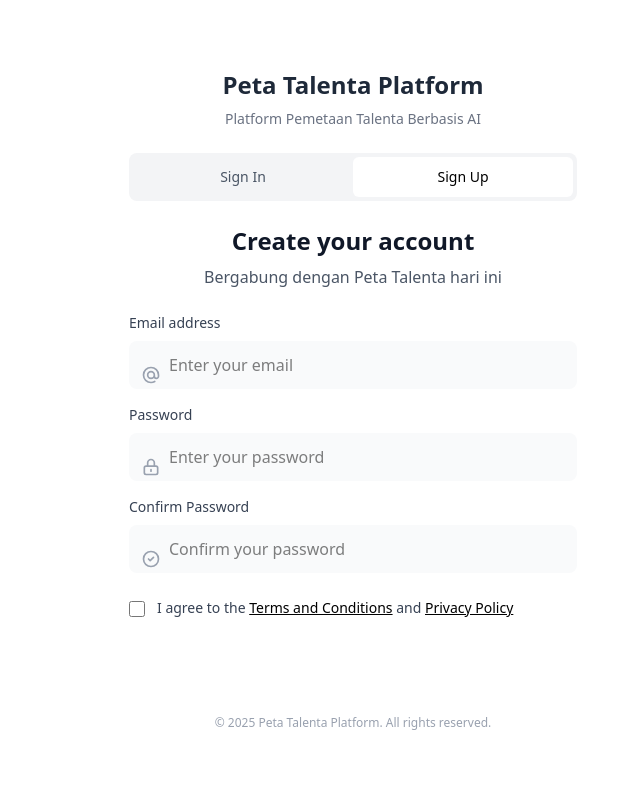
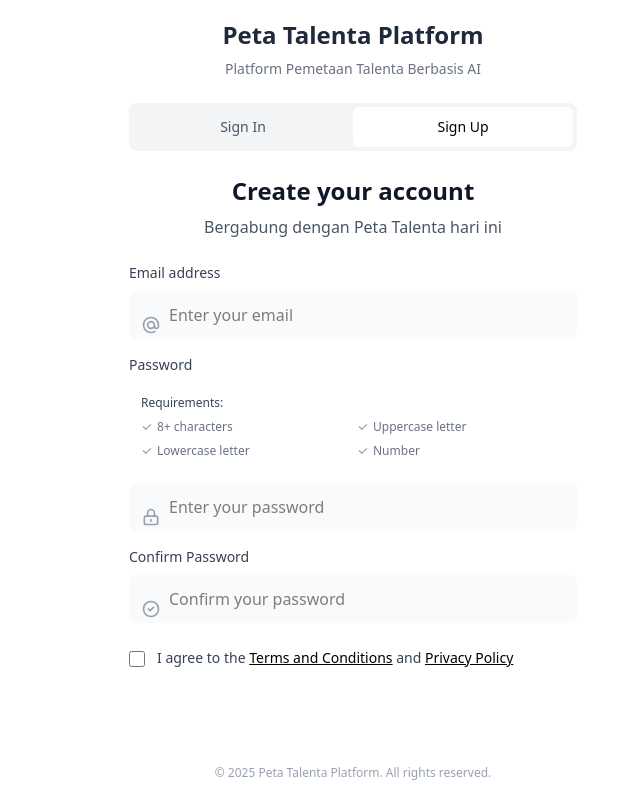
Before and after one commit to rayinailham/pt-frontend, a React (Vite) app: page /auth in a window 1280 px wide. Both pictures are taken after a click on the button "Sign Up". Shown: the whole page, without its empty margins (287-927 px from the left). Built offline with nearby package versions, Linux system fonts and the light colour scheme; no server answers.

Commit message:
sign up validation

```diff
--- a/src/components/Auth/Register.jsx
+++ b/src/components/Auth/Register.jsx
@@ -72,6 +72,38 @@ const Register = ({ onRegister }) => {
             <label htmlFor="password" className="block text-sm font-medium text-gray-700 mb-2">
               Password
             </label>
+
+            {/* Password Requirements - Grid 2x2 */}
+            <div className="mb-3 p-3  rounded-lg">
+              <p className="text-xs font-medium text-gray-700 mb-2">Requirements:</p>
+              <div className="grid grid-cols-2 gap-2">
+                <div className={`flex items-center text-xs ${password && password.length >= 8 ? 'text-green-600' : 'text-gray-500'}`}>
+                  <svg className={`h-3 w-3 mr-1 flex-shrink-0 ${password && password.length >= 8 ? 'text-green-600' : 'text-gray-400'}`} fill="currentColor" viewBox="0 0 20 20">
+                    <path fillRule="evenodd" d="M16.707 5.293a1 1 0 010 1.414l-8 8a1 1 0 01-1.414 0l-4-4a1 1 0 011.414-1.414L8 12.586l7.293-7.293a1 1 0 011.414 0z" clipRule="evenodd" />
+                  </svg>
+                  <span>8+ characters</span>
+                </div>
+                <div className={`flex items-center text-xs ${password && /[A-Z]/.test(password) ? 'text-green-600' : 'text-gray-500'}`}>
+                  <svg className={`h-3 w-3 mr-1 flex-shrink-0 ${password && /[A-Z]/.test(password) ? 'text-green-600' : 'text-gray-400'}`} fill="currentColor" viewBox="0 0 20 20">
+                    <path fillRule="evenodd" d="M16.707 5.293a1 1 0 010 1.414l-8 8a1 1 0 01-1.414 0l-4-4a1 1 0 011.414-1.414L8 12.586l7.293-7.293a1 1 0 011.414 0z" clipRule="evenodd" />
+                  </svg>
+                  <span>Uppercase letter</span>
+                </div>
+                <div className={`flex items-center text-xs ${password && /[a-z]/.test(password) ? 'text-green-600' : 'text-gray-500'}`}>
+                  <svg className={`h-3 w-3 mr-1 flex-shrink-0 ${password && /[a-z]/.test(password) ? 'text-green-600' : 'text-gray-400'}`} fill="currentColor" viewBox="0 0 20 20">
+                    <path fillRule="evenodd" d="M16.707 5.293a1 1 0 010 1.414l-8 8a1 1 0 01-1.414 0l-4-4a1 1 0 011.414-1.414L8 12.586l7.293-7.293a1 1 0 011.414 0z" clipRule="evenodd" />
+                  </svg>
+                  <span>Lowercase letter</span>
+                </div>
+                <div className={`flex items-center text-xs ${password && /\d/.test(password) ? 'text-green-600' : 'text-gray-500'}`}>
+                  <svg className={`h-3 w-3 mr-1 flex-shrink-0 ${password && /\d/.test(password) ? 'text-green-600' : 'text-gray-400'}`} fill="currentColor" viewBox="0 0 20 20">
+                    <path fillRule="evenodd" d="M16.707 5.293a1 1 0 010 1.414l-8 8a1 1 0 01-1.414 0l-4-4a1 1 0 011.414-1.414L8 12.586l7.293-7.293a1 1 0 011.414 0z" clipRule="evenodd" />
+                  </svg>
+                  <span>Number</span>
+                </div>
+              </div>
+            </div>
+
             <div className="relative">
               <svg className="absolute left-3 top-1/2 transform -translate-y-1/2 h-5 w-5 text-gray-400" fill="none" stroke="currentColor" viewBox="0 0 24 24">
                 <path strokeLinecap="round" strokeLinejoin="round" strokeWidth={2} d="M12 15v2m-6 4h12a2 2 0 002-2v-6a2 2 0 00-2-2H6a2 2 0 00-2 2v6a2 2 0 002 2zm10-10V7a4 4 0 00-8 0v4h8z" />
@@ -80,8 +112,20 @@ const Register = ({ onRegister }) => {
                 {...register('password', {
                   required: 'Password is required',
                   minLength: {
-                    value: 6,
-                    message: 'Password must be at least 6 characters'
+                    value: 8,
+                    message: 'Password must be at least 8 characters'
+                  },
+                  maxLength: {
+                    value: 128,
+                    message: 'Password must be less than 128 characters'
+                  },
+                  validate: {
+                    hasUppercase: (value) =>
+                      /[A-Z]/.test(value) || 'Password must contain at least one uppercase letter',
+                    hasLowercase: (value) =>
+                      /[a-z]/.test(value) || 'Password must contain at least one lowercase letter',
+                    hasNumber: (value) =>
+                      /\d/.test(value) || 'Password must contain at least one number'
                   }
                 })}
                 type="password"
```
